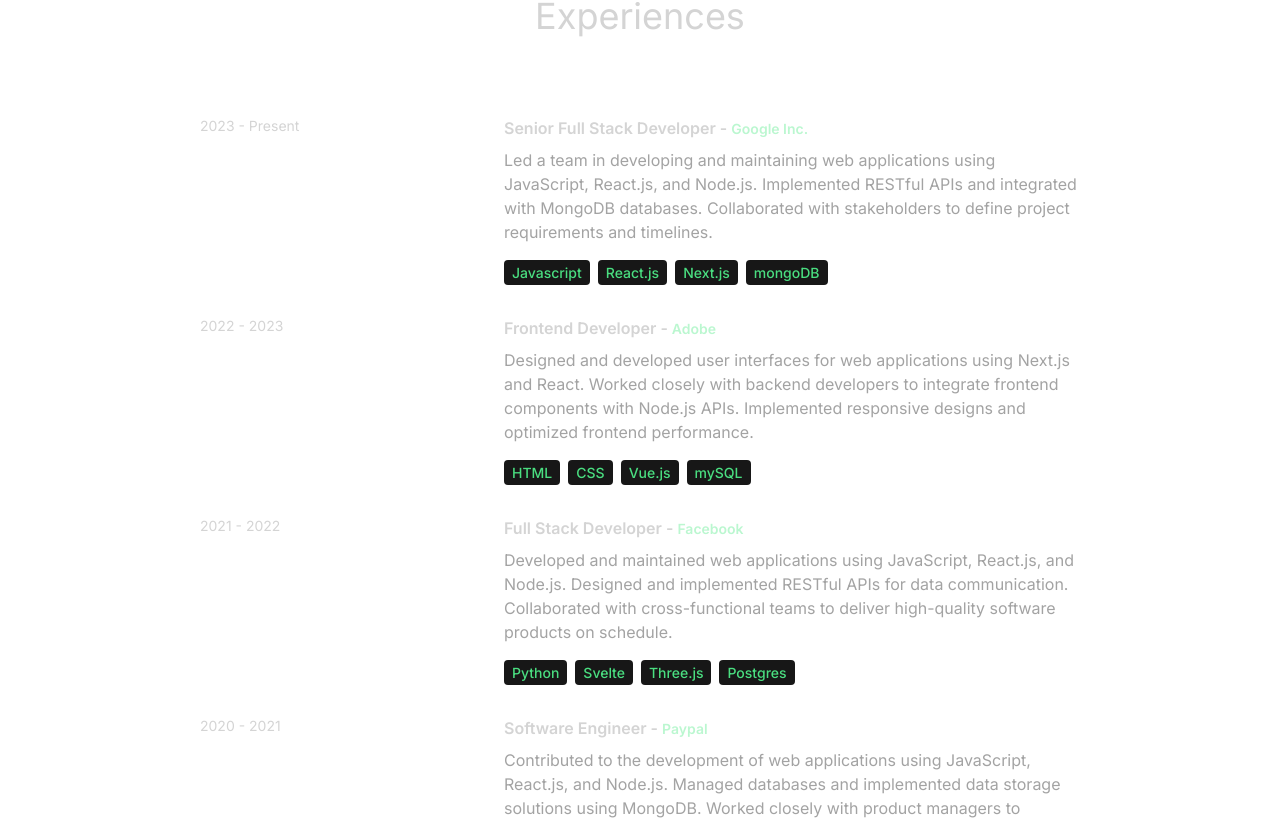
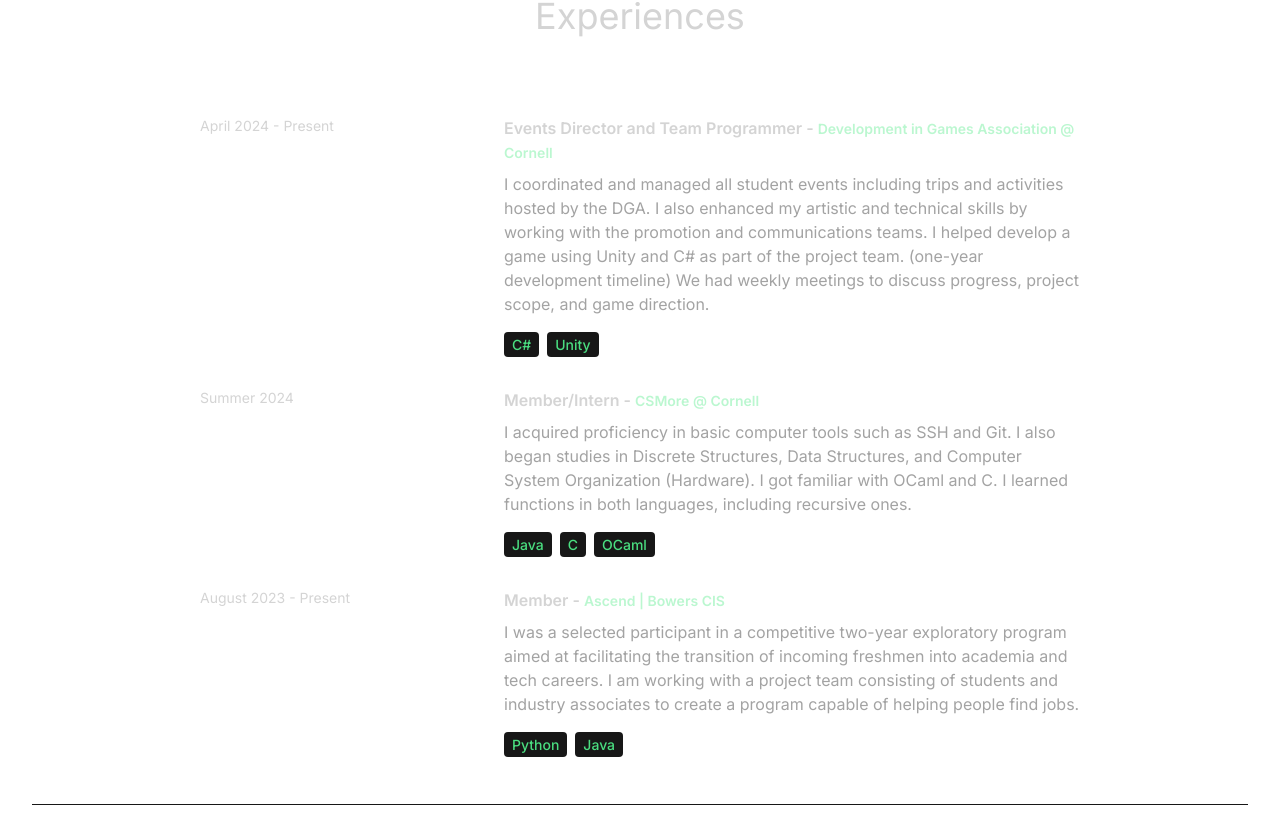
Before and after one commit to SnowiiHDR/Zion-Singleton-react-portfolio, a React (Vite) app: page / in a window 1280 px wide. Shown: the part 2223-3043 px from the top of the page. Built offline with nearby package versions, Linux system fonts and the light colour scheme.

Commit message:
Update index.js

```diff
--- a/src/constants/index.js
+++ b/src/constants/index.js
@@ -9,67 +9,67 @@ export const ABOUT_TEXT = `I am a versatile Computer Scientist with skills in fu
 
 export const EXPERIENCES = [
   {
-    year: "2023 - Present",
-    role: "Senior Full Stack Developer",
-    company: "Google Inc.",
-    description: `Led a team in developing and maintaining web applications using JavaScript, React.js, and Node.js. Implemented RESTful APIs and integrated with MongoDB databases. Collaborated with stakeholders to define project requirements and timelines.`,
-    technologies: ["Javascript", "React.js", "Next.js", "mongoDB"],
+    year: "April 2024 - Present",
+    role: "Events Director and Team Programmer",
+    company: "Development in Games Association @ Cornell",
+    description: `I coordinated and managed all student events including trips and activities hosted by the DGA. I also enhanced my artistic and technical skills by working with the promotion and communications teams. I helped
+develop a game using Unity and C# as part of the project team. (one-year development timeline)
+We had weekly meetings to discuss progress, project scope, and game direction.
+`,
+    technologies: ["C#", "Unity"],
   },
   {
-    year: "2022 - 2023",
-    role: "Frontend Developer",
-    company: "Adobe",
-    description: `Designed and developed user interfaces for web applications using Next.js and React. Worked closely with backend developers to integrate frontend components with Node.js APIs. Implemented responsive designs and optimized frontend performance.`,
-    technologies: ["HTML", "CSS", "Vue.js", "mySQL"],
+    year: "Summer 2024",
+    role: "Member/Intern",
+    company: "CSMore @ Cornell",
+    description: `I acquired proficiency in basic computer tools such as SSH and Git. I also began studies in Discrete Structures, Data Structures, and Computer System Organization (Hardware).
+I got familiar with OCaml and C. I learned functions in both languages, including recursive ones.
+`,
+    technologies: ["Java", "C", "OCaml"],
   },
   {
-    year: "2021 - 2022",
-    role: "Full Stack Developer",
-    company: "Facebook",
-    description: `Developed and maintained web applications using JavaScript, React.js, and Node.js. Designed and implemented RESTful APIs for data communication. Collaborated with cross-functional teams to deliver high-quality software products on schedule.`,
-    technologies: ["Python", "Svelte", "Three.js", "Postgres"],
-  },
-  {
-    year: "2020 - 2021",
-    role: "Software Engineer",
-    company: "Paypal",
-    description: `Contributed to the development of web applications using JavaScript, React.js, and Node.js. Managed databases and implemented data storage solutions using MongoDB. Worked closely with product managers to prioritize features and enhancements.`,
-    technologies: ["Ruby", "Rails", "PHP", "Sqlite"],
+    year: "August 2023 - Present",
+    role: "Member",
+    company: "Ascend | Bowers CIS",
+    description: `I was a selected participant in a competitive two-year exploratory program aimed at facilitating the transition of incoming freshmen into academia and tech careers.
+I am working with a project team consisting of students and industry associates to create a program capable of helping people find jobs.
+`,
+    technologies: ["Python", "Java"],
   },
 ];
 
-export const PROJECTS = [
-  {
-    title: "E-Commerce Website",
-    image: project1,
-    description:
-      "A fully functional e-commerce website with features like product listing, shopping cart, and user authentication.",
-    technologies: ["HTML", "CSS", "React", "Node.js", "MongoDB"],
-  },
-  {
-    title: "Task Management App",
-    image: project2,
-    description:
-      "An application for managing tasks and projects, with features such as task creation, assignment, and progress tracking.",
-    technologies: ["HTML", "CSS", "Angular", "Firebase"],
-  },
-  {
-    title: "Portfolio Website",
-    image: project3,
-    description:
-      "A personal portfolio website showcasing projects, skills, and contact information.",
-    technologies: ["HTML", "CSS", "React", "Bootstrap"],
-  },
-  {
-    title: "Blogging Platform",
-    image: project4,
-    description:
-      "A platform for creating and publishing blog posts, with features like rich text editing, commenting, and user profiles.",
-    technologies: ["HTML", "CSS", "Vue.js", "Express", "mySQL"],
-  },
-];
+// export const PROJECTS = [
+//   {
+//     title: "E-Commerce Website",
+//     image: project1,
+//     description:
+//       "A fully functional e-commerce website with features like product listing, shopping cart, and user authentication.",
+//     technologies: ["HTML", "CSS", "React", "Node.js", "MongoDB"],
+//   },
+//   {
+//     title: "Task Management App",
+//     image: project2,
+//     description:
+//       "An application for managing tasks and projects, with features such as task creation, assignment, and progress tracking.",
+//     technologies: ["HTML", "CSS", "Angular", "Firebase"],
+//   },
+//   {
+//     title: "Portfolio Website",
+//     image: project3,
+//     description:
+//       "A personal portfolio website showcasing projects, skills, and contact information.",
+//     technologies: ["HTML", "CSS", "React", "Bootstrap"],
+//   },
+//   {
+//     title: "Blogging Platform",
+//     image: project4,
+//     description:
+//       "A platform for creating and publishing blog posts, with features like rich text editing, commenting, and user profiles.",
+//     technologies: ["HTML", "CSS", "Vue.js", "Express", "mySQL"],
+//   },
+// ];
 
 export const CONTACT = {
-  phoneNo: "+1 (914)-258-8259",
+  phoneNo: "",
   email: "zscsingleton@gmail.com",
 };
```
